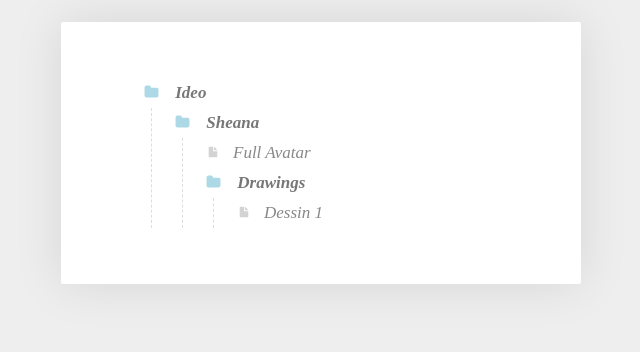
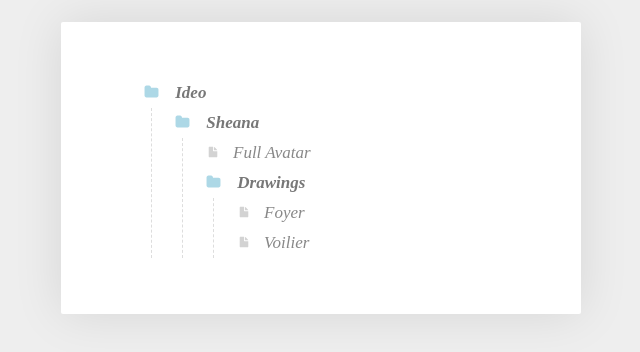
Before and after one commit to Rwk/static-resources, a plain HTML site: page index.html in a window 1280 px wide. Shown: the part 98-450 px from the top of the page, without its empty margins (319-959 px from the left). Drawn offline with Linux system fonts and the light colour scheme.

Commit message:
add drawing voilier

```diff
--- a/index.html
+++ b/index.html
@@ -17,7 +17,8 @@
                                 <li class="folder">
                                     Drawings
                                     <ul>
-                                        <li><a href="./ideo/sheana/drawings/dessin1.jpg">Dessin 1</a></li>
+                                        <li><a href="./ideo/sheana/drawings/dessin1.jpg">Foyer</a></li>
+                                        <li><a href="./ideo/sheana/drawings/dessin2.jpg">Voilier</a></li>
                                     </ul>
                                 </li>
                             </ul>
```
Also changed, not shown: ideo/sheana/drawings/dessin2.jpg (added).
